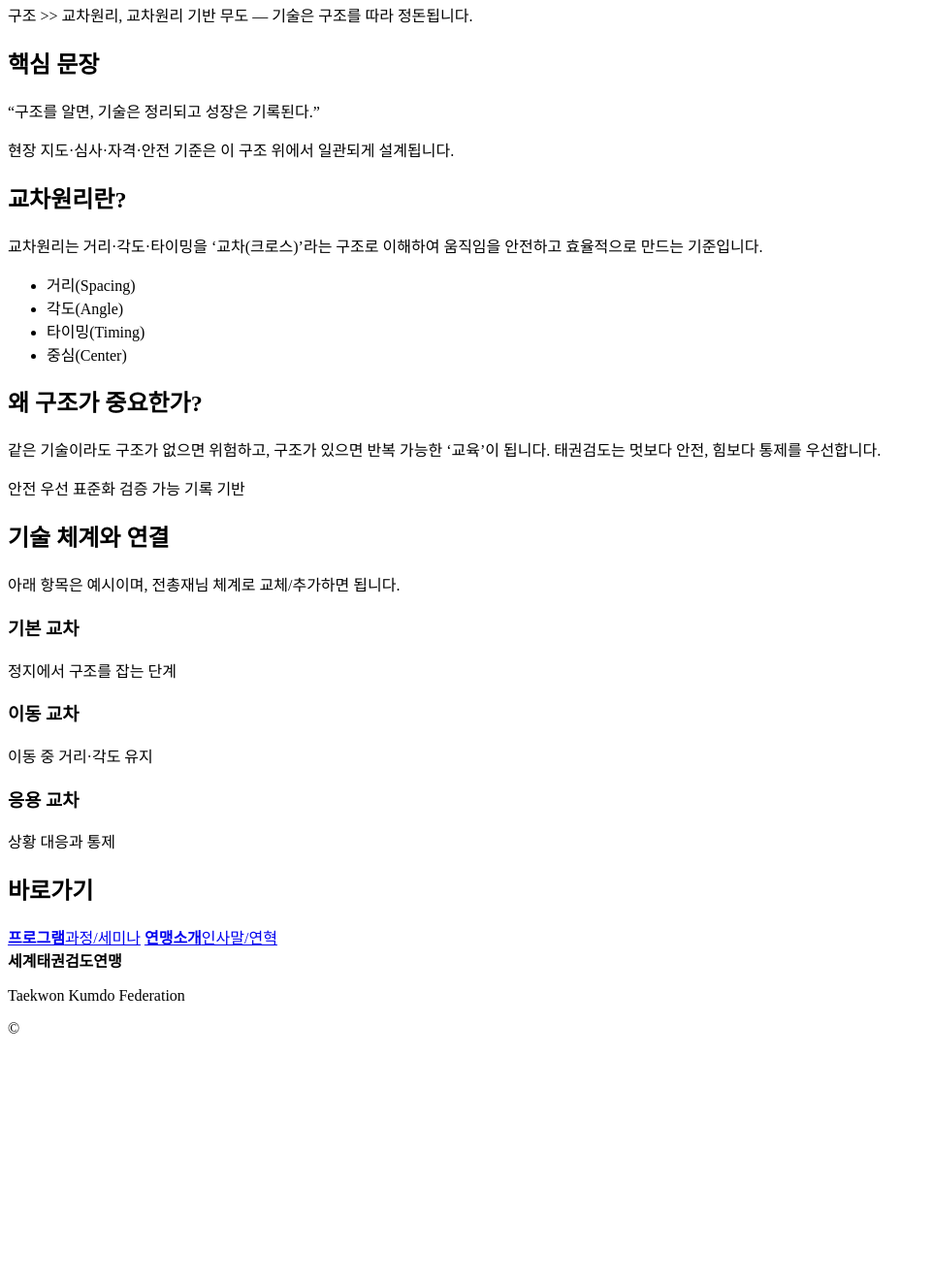
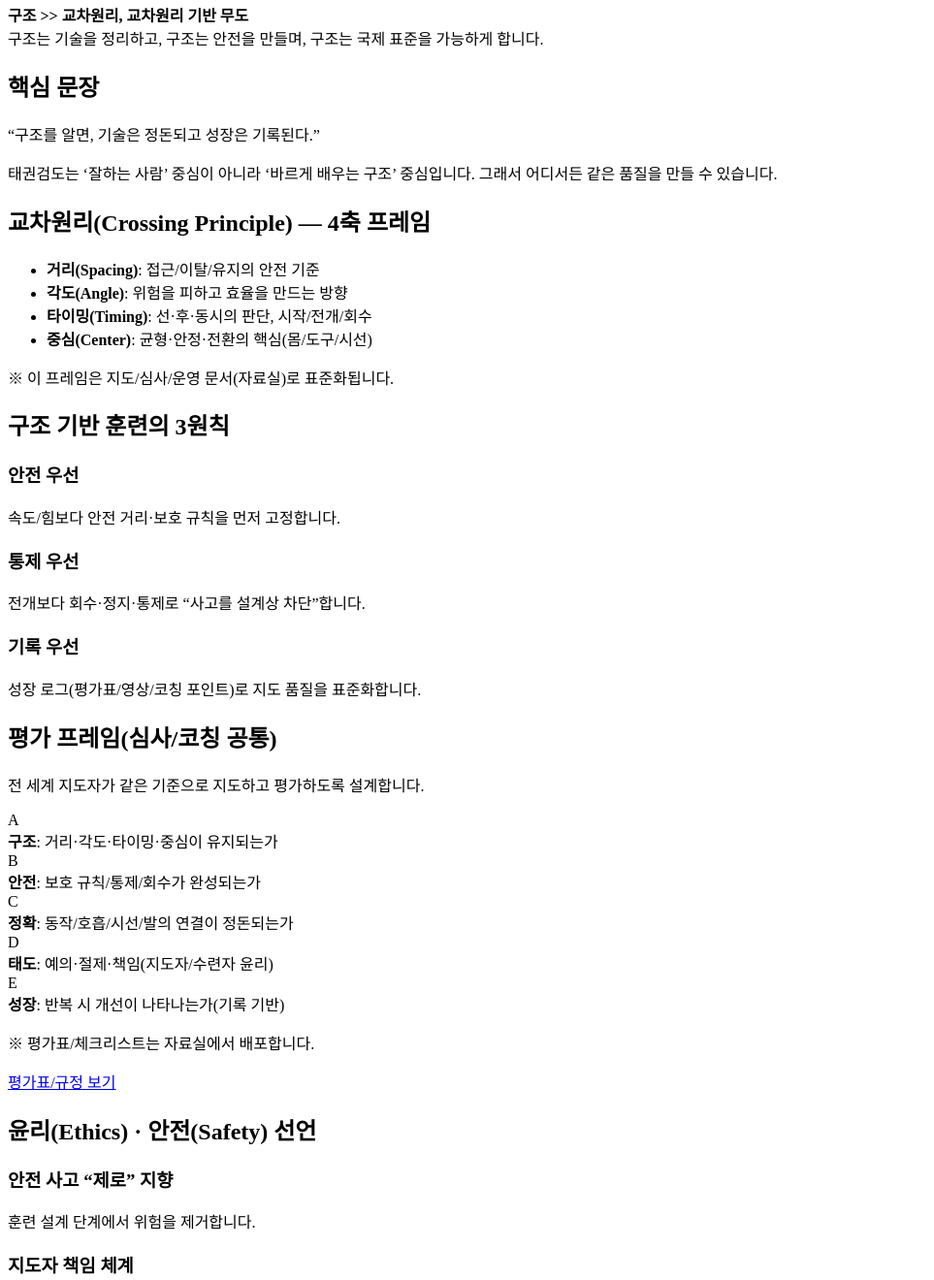
Before and after one commit to jeonseongkweon-cloud/taekwonkumdo, a plain HTML site: page philosophy/index.html in a window 1280 px wide. Shown: the part 163-1483 px from the top of the page at 97% size, without its empty margins (0-963 px from the left). Before the commit the page ends 1241 px from the top, so only its background shows below. Drawn offline with Linux system fonts and the light colour scheme.

Commit message:
Update index.html

```diff
--- a/philosophy/index.html
+++ b/philosophy/index.html
@@ -4,9 +4,10 @@
   <meta charset="utf-8" />
   <meta name="viewport" content="width=device-width,initial-scale=1,viewport-fit=cover" />
   <title>철학 | 세계태권검도연맹</title>
-  <meta name="description" content="구조 >> 교차원리, 교차원리 기반 무도. 태권검도의 철학과 기준." />
+  <meta name="description" content="구조 >> 교차원리, 교차원리 기반 무도. 태권검도의 철학·안전·평가·윤리 기준을 제시합니다." />
   <meta name="theme-color" content="#0b0f19" />
   <link rel="stylesheet" href="../assets/css/style.css" />
+  <script defer src="../assets/js/data.js"></script>
   <script defer src="../assets/js/app.js"></script>
 </head>
 <body>
@@ -20,7 +21,8 @@
     <a href="../branches/">지부</a>
     <a class="pill" href="../verification/">조회</a>
     <a class="pill" href="../resources/">자료실</a>
-      <a href="../contact/">문의</a>
+    <a href="../media/">미디어</a>
+    <a href="../contact/">신청·문의</a>
   </nav>
   <button class="nav-toggle" aria-label="메뉴 열기" data-nav-toggle>☰</button>
 </header>
@@ -28,60 +30,95 @@
 <main class="container page">
   <header class="page-head">
     <h1>철학</h1>
-      <p class="lead">구조 >> 교차원리, 교차원리 기반 무도 — 기술은 구조를 따라 정돈됩니다.</p>
+    <p class="lead">
+      <strong>구조 >> 교차원리, 교차원리 기반 무도</strong><br>
+      구조는 기술을 정리하고, 구조는 안전을 만들며, 구조는 국제 표준을 가능하게 합니다.
+    </p>
   </header>
 
   <section class="card">
     <h2>핵심 문장</h2>
-      <p class="quote">“구조를 알면, 기술은 정리되고 성장은 기록된다.”</p>
-      <p class="muted">현장 지도·심사·자격·안전 기준은 이 구조 위에서 일관되게 설계됩니다.</p>
+    <p class="quote">“구조를 알면, 기술은 정돈되고 성장은 기록된다.”</p>
+    <p class="muted">
+      태권검도는 ‘잘하는 사람’ 중심이 아니라 ‘바르게 배우는 구조’ 중심입니다.
+      그래서 어디서든 같은 품질을 만들 수 있습니다.
+    </p>
   </section>
 
   <section class="grid2">
     <article class="card">
-        <h2>교차원리란?</h2>
-        <p>
-          교차원리는 거리·각도·타이밍을 ‘교차(크로스)’라는 구조로 이해하여
-          움직임을 안전하고 효율적으로 만드는 기준입니다.
-        </p>
+      <h2>교차원리(Crossing Principle) — 4축 프레임</h2>
       <ul class="list">
-          <li>거리(Spacing)</li>
-          <li>각도(Angle)</li>
-          <li>타이밍(Timing)</li>
-          <li>중심(Center)</li>
+        <li><strong>거리(Spacing)</strong>: 접근/이탈/유지의 안전 기준</li>
+        <li><strong>각도(Angle)</strong>: 위험을 피하고 효율을 만드는 방향</li>
+        <li><strong>타이밍(Timing)</strong>: 선·후·동시의 판단, 시작/전개/회수</li>
+        <li><strong>중심(Center)</strong>: 균형·안정·전환의 핵심(몸/도구/시선)</li>
       </ul>
+      <p class="muted">※ 이 프레임은 지도/심사/운영 문서(자료실)로 표준화됩니다.</p>
     </article>
 
     <article class="card">
-        <h2>왜 구조가 중요한가?</h2>
-        <p>
-          같은 기술이라도 구조가 없으면 위험하고, 구조가 있으면 반복 가능한 ‘교육’이 됩니다.
-          태권검도는 멋보다 안전, 힘보다 통제를 우선합니다.
-        </p>
-        <div class="chips">
-          <span class="chip">안전 우선</span>
-          <span class="chip">표준화</span>
-          <span class="chip">검증 가능</span>
-          <span class="chip">기록 기반</span>
+      <h2>구조 기반 훈련의 3원칙</h2>
+      <div class="cards">
+        <article class="card">
+          <h3>안전 우선</h3>
+          <p class="muted">속도/힘보다 안전 거리·보호 규칙을 먼저 고정합니다.</p>
+        </article>
+        <article class="card">
+          <h3>통제 우선</h3>
+          <p class="muted">전개보다 회수·정지·통제로 “사고를 설계상 차단”합니다.</p>
+        </article>
+        <article class="card">
+          <h3>기록 우선</h3>
+          <p class="muted">성장 로그(평가표/영상/코칭 포인트)로 지도 품질을 표준화합니다.</p>
+        </article>
       </div>
     </article>
   </section>
 
   <section class="card">
-      <h2>기술 체계와 연결</h2>
-      <p class="muted">아래 항목은 예시이며, 전총재님 체계로 교체/추가하면 됩니다.</p>
+    <h2>평가 프레임(심사/코칭 공통)</h2>
+    <p class="muted">전 세계 지도자가 같은 기준으로 지도하고 평가하도록 설계합니다.</p>
+    <div class="timeline">
+      <div class="t-item"><div class="t-year">A</div><div class="t-body"><strong>구조</strong>: 거리·각도·타이밍·중심이 유지되는가</div></div>
+      <div class="t-item"><div class="t-year">B</div><div class="t-body"><strong>안전</strong>: 보호 규칙/통제/회수가 완성되는가</div></div>
+      <div class="t-item"><div class="t-year">C</div><div class="t-body"><strong>정확</strong>: 동작/호흡/시선/발의 연결이 정돈되는가</div></div>
+      <div class="t-item"><div class="t-year">D</div><div class="t-body"><strong>태도</strong>: 예의·절제·책임(지도자/수련자 윤리)</div></div>
+      <div class="t-item"><div class="t-year">E</div><div class="t-body"><strong>성장</strong>: 반복 시 개선이 나타나는가(기록 기반)</div></div>
+    </div>
+    <p class="muted">※ 평가표/체크리스트는 자료실에서 배포합니다.</p>
+    <p><a class="btn primary" href="../resources/">평가표/규정 보기</a></p>
+  </section>
+
+  <section class="card">
+    <h2>윤리(Ethics) · 안전(Safety) 선언</h2>
     <div class="cards">
-        <article class="mini card"><h3>기본 교차</h3><p>정지에서 구조를 잡는 단계</p></article>
-        <article class="mini card"><h3>이동 교차</h3><p>이동 중 거리·각도 유지</p></article>
-        <article class="mini card"><h3>응용 교차</h3><p>상황 대응과 통제</p></article>
+      <article class="card"><h3>안전 사고 “제로” 지향</h3><p class="muted">훈련 설계 단계에서 위험을 제거합니다.</p></article>
+      <article class="card"><h3>지도자 책임 체계</h3><p class="muted">지도자는 규정 준수 및 기록/관리 책임을 갖습니다.</p></article>
+      <article class="card"><h3>표준 준수</h3><p class="muted">지부/도장은 자료실 기준을 따라 동일 품질을 유지합니다.</p></article>
     </div>
   </section>
 
   <section class="card">
-      <h2>바로가기</h2>
+    <h2>FAQ</h2>
+    <details class="mini">
+      <summary><strong>교차원리는 기술 이름인가요?</strong> <span class="muted">아니요, 판단과 움직임의 “구조”입니다.</span></summary>
+      <p class="muted">기술을 외우기보다, 구조로 이해해 어디서든 같은 원리로 응용하도록 설계합니다.</p>
+    </details>
+    <details class="mini">
+      <summary><strong>철학이 실제 지도에 어떻게 적용되나요?</strong> <span class="muted">프로그램/평가표로 구현됩니다.</span></summary>
+      <p class="muted">교육 로드맵과 평가 프레임을 통해 “철학→교육→심사”가 연결됩니다.</p>
+      <p><a class="btn small primary" href="../program/">프로그램 보기</a></p>
+    </details>
+  </section>
+
+  <section class="card">
+    <h2>다음으로</h2>
     <div class="grid2">
-        <a class="mini" href="../program/"><strong>프로그램</strong><span>과정/세미나</span></a>
-        <a class="mini" href="../about/"><strong>연맹소개</strong><span>인사말/연혁</span></a>
+      <a class="mini" href="../program/"><strong>프로그램</strong><span>철학을 교육으로</span></a>
+      <a class="mini" href="../verification/"><strong>조회</strong><span>철학을 검증으로</span></a>
+      <a class="mini" href="../branches/"><strong>지부</strong><span>철학을 현장으로</span></a>
+      <a class="mini" href="../media/"><strong>미디어</strong><span>철학을 기록으로</span></a>
     </div>
   </section>
 </main>
```
Lines whose indentation alone changed are shown as unchanged.
